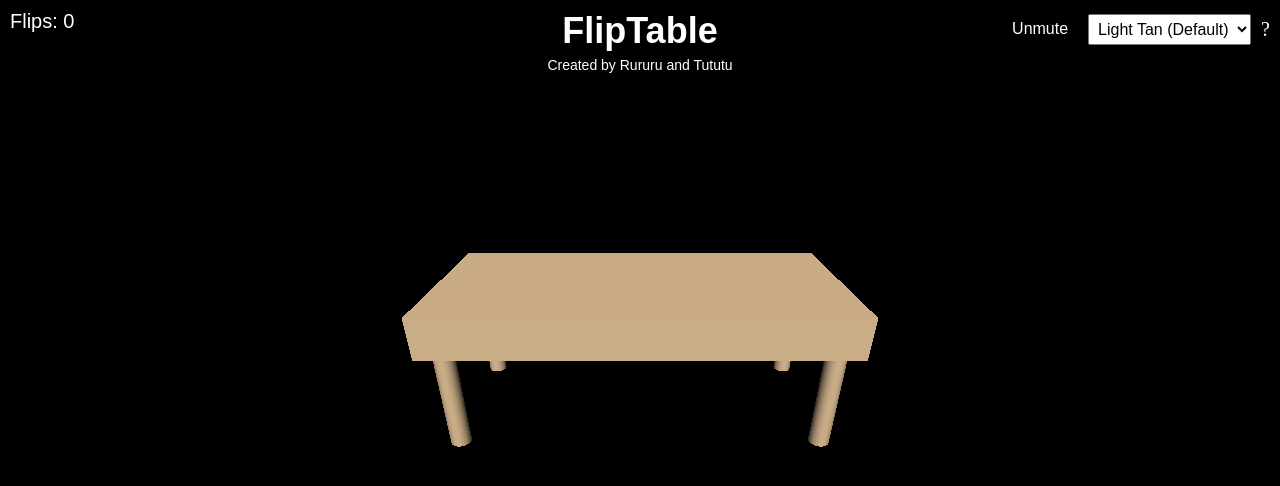
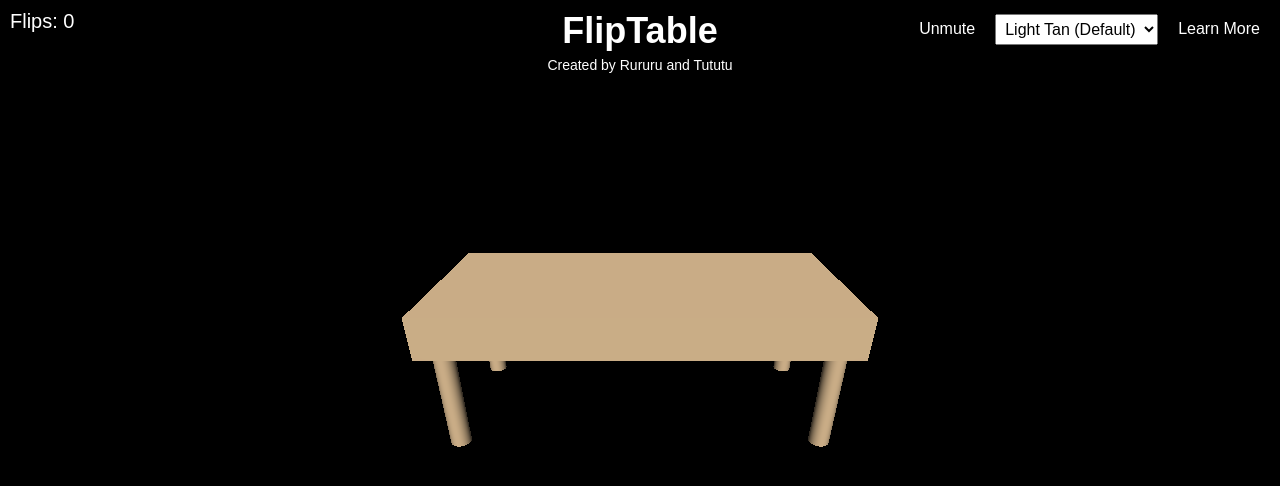
Before and after one commit to tusharmathur28/fliptable.github.io, a plain HTML site: page index.html in a window 1280 px wide. Drawn offline with nearby package versions, Linux system fonts and the light colour scheme.

Commit message:
Update index.html
Modified the About us section to be a Learn More section

```diff
--- a/index.html
+++ b/index.html
@@ -49,9 +49,12 @@
             font-size: 16px;
             padding: 5px;
         }
-        #questionMark {
-            font-size: 20px;
+        #learnMoreButton {
+            font-size: 16px;
+            padding: 5px 10px;
+            background-color: rgba(0,0,0,0.5);
             color: white;
+            border: none;
             cursor: pointer;
             margin-left: 10px;
         }
@@ -92,35 +95,26 @@
         <p>Created by Rururu and Tututu</p>
     </div>
 
-    <!-- Mute and dropdown container -->
     <div id="colorSelectContainer">
-        <!-- Mute button -->
         <button id="muteButton">Unmute</button>
-
-        <!-- Color dropdown -->
         <select id="colorSelect">
             <option value="0xD2B48C">Light Tan (Default)</option>
             <option value="0x8B4513">Saddle Brown</option>
             <option value="0xA0522D">Sienna</option>
             <option value="0xCD853F">Peru</option>
             <option value="0xDEB887">Burlywood</option>
-	    <option value="0xC1E88D">Pear</option>
+            <option value="0xC1E88D">Pear</option>
             <option value="0xF4A460">Sandy Brown</option>
             <option value="0xD2691E">Chocolate</option>
             <option value="0x8B5A2B">Dark Tan</option>
             <option value="0xA67B5B">Coffee</option>
             <option value="0x5C4033">Dark Wood</option>
-
         </select>
-
-        <!-- Question Mark Icon -->
-        <span id="questionMark">?</span>
+        <button id="learnMoreButton">Learn More</button>
     </div>
 
-    <!-- Sound effect added -->
     <audio id="flipSound" src="flip_sound.mp3" preload="auto" muted></audio>
 
-    <!-- About Us Section -->
     <div id="aboutUs">
         <button id="closeAboutUs">×</button>
         <h2>Why This App?</h2>
@@ -128,7 +122,6 @@
         <p>If you have feature requests, please reach out to Rururu and Tututu. If you don’t know who they are, you probably don’t have the privilege to request features anyway :)</p>
     </div>
 
-    <!-- Pear Easter Egg Section -->
     <div id="pearEasterEgg">
         <button id="closePearEasterEgg">x</button>
         <h2>Pear Surprise!</h2>
@@ -159,23 +152,18 @@
         // Legs
         const legGeometry = new THREE.CylinderGeometry(0.05, 0.05, 0.6, 32);
         const legMaterial = new THREE.MeshPhongMaterial({ color: 0xD2B48C });
-
         const leg1 = new THREE.Mesh(legGeometry, legMaterial);
         leg1.position.set(0.9, 0.3, 0.4);
         tableGroup.add(leg1);
-
         const leg2 = new THREE.Mesh(legGeometry, legMaterial);
         leg2.position.set(-0.9, 0.3, 0.4);
         tableGroup.add(leg2);
-
         const leg3 = new THREE.Mesh(legGeometry, legMaterial);
         leg3.position.set(0.9, 0.3, -0.4);
         tableGroup.add(leg3);
-
         const leg4 = new THREE.Mesh(legGeometry, legMaterial);
         leg4.position.set(-0.9, 0.3, -0.4);
         tableGroup.add(leg4);
-
         scene.add(tableGroup);
 
         // Physics variables
@@ -260,10 +248,10 @@
             const newColor = parseInt(e.target.value);
             tableMaterial.color.setHex(newColor);
             legMaterial.color.setHex(newColor);
-            if (newColor === 0xC1E88D) { // Pear selected
+            if (newColor === 0xC1E88D) {
                 pearEasterEgg.style.display = 'block';
             } else {
-                pearEasterEgg.style.display = 'none'; // Hide if another color is selected
+                pearEasterEgg.style.display = 'none';
             }
         });
 
@@ -275,11 +263,11 @@
             muteButton.textContent = flipSound.muted ? "Unmute" : "Mute";
         });
 
-        // About Us Section toggle
-        const questionMark = document.getElementById('questionMark');
+        // Learn More button toggle
+        const learnMoreButton = document.getElementById('learnMoreButton');
         const aboutUs = document.getElementById('aboutUs');
         const closeAboutUs = document.getElementById('closeAboutUs');
-        questionMark.addEventListener('click', () => {
+        learnMoreButton.addEventListener('click', () => {
             aboutUs.style.display = 'block';
         });
         closeAboutUs.addEventListener('click', () => {
@@ -294,10 +282,10 @@
 
         // Countdown timer to November 15, 2025
         const targetDate = new Date('November 15, 2025');
-        const currentDate = new Date(); // Uses current date (e.g., Feb 22, 2025, per system)
-        const timeDiff = targetDate - currentDate;
-        const daysLeft = Math.ceil(timeDiff / (1000 * 60 * 60 * 24)); // Convert ms to days
-        document.getElementById('countdown').textContent = `Days until November 15, 2025: ${daysLeft}`;
+        const countdown = document.getElementById('countdown');
+        const timeDiff = targetDate - new Date();
+        const daysLeft = Math.ceil(timeDiff / (1000 * 60 * 60 * 24));
+        countdown.textContent = `Days until November 15, 2025: ${daysLeft}`;
 
         // Animation loop
         function animate() {
@@ -331,7 +319,6 @@
             resetTimer = 0;
         }
 
-        // Handle window resize
         window.addEventListener('resize', () => {
             camera.aspect = window.innerWidth / window.innerHeight;
             camera.updateProjectionMatrix();
```
